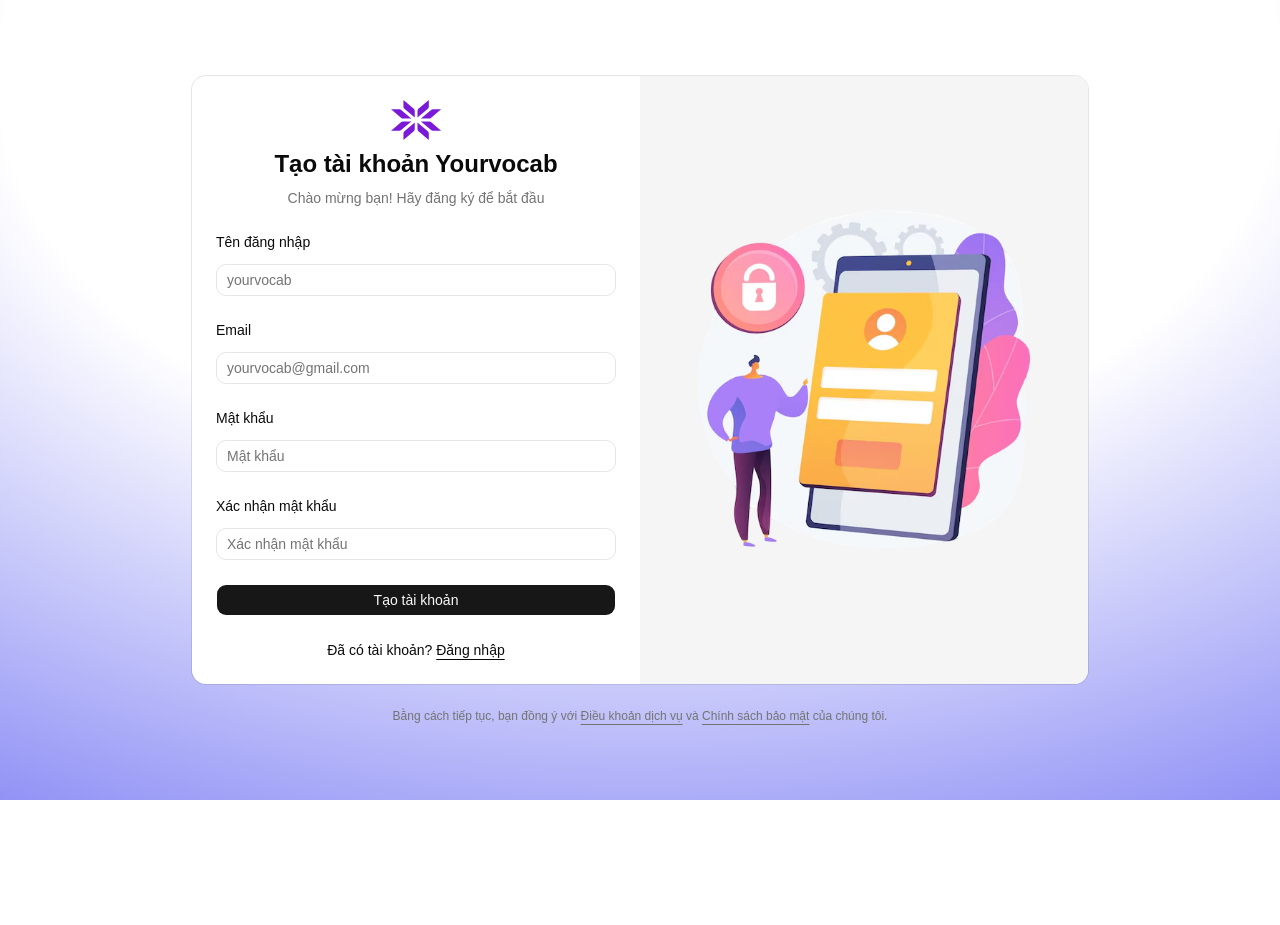
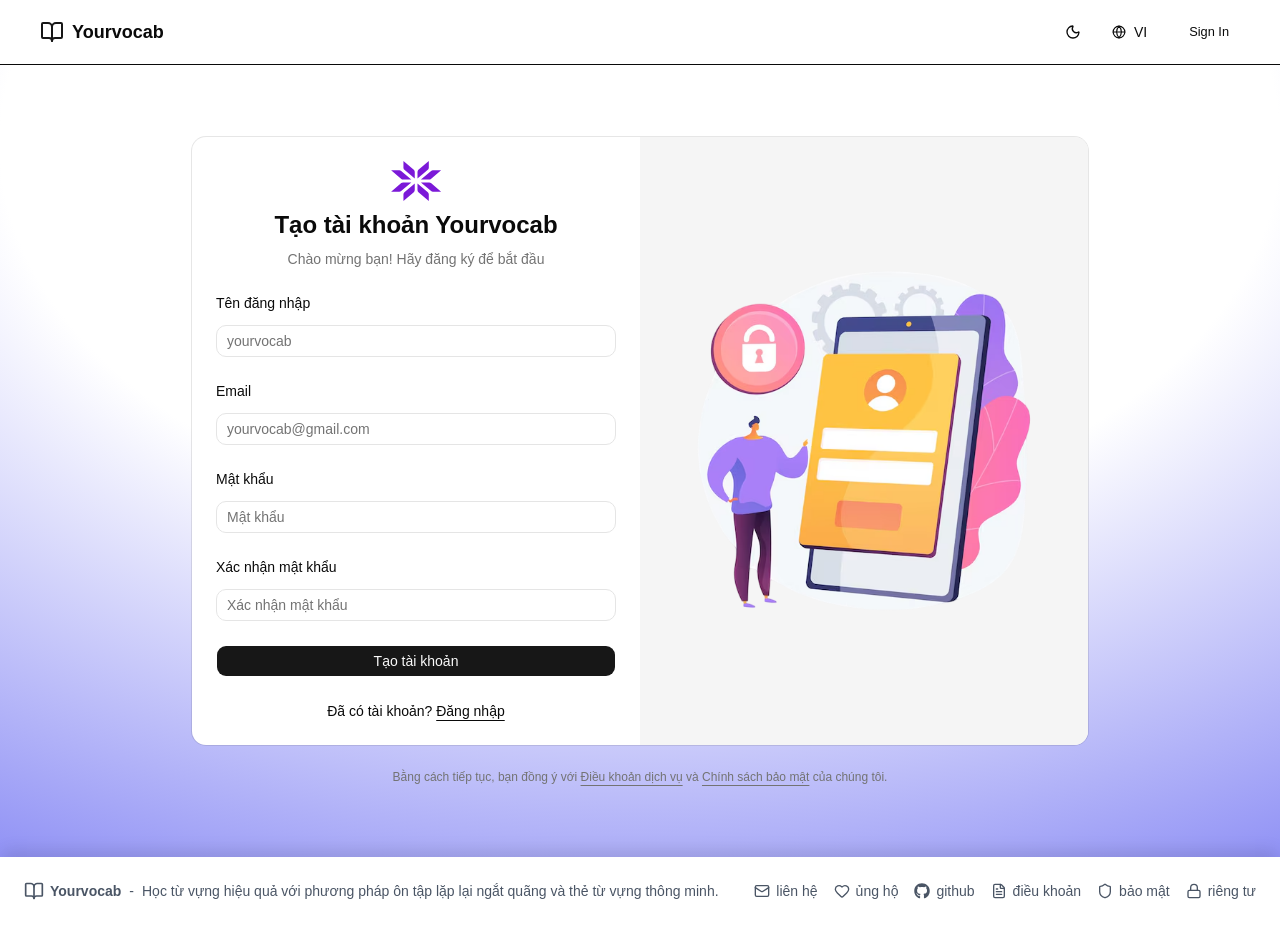
Before and after one commit to v-dau/yourvocab-demo, a React (Vite) app in the folder frontend/: page /signup in a window 1280 px wide. Before the commit the page ends 800 px from the top, so only its background shows below. Built offline with nearby package versions, Linux system fonts and the light colour scheme.

Commit message:
feat(frontend): implement PublicLayout component and enhance theme/language preferences handling

```diff
--- a/frontend/src/App.tsx
+++ b/frontend/src/App.tsx
@@ -14,16 +14,29 @@ import { Toaster } from 'sonner';
 import ProtectedRoute from './components/auth/ProtectedRoute';
 import { DisplayModeProvider } from './stores/displayModeStore';
 import { MainLayout } from './components/layout';
+import { PublicLayout } from './components/layout/PublicLayout';
 import { useAuthStore } from './stores/authStore';
 import api from './lib/axios';
 
 function App() {
   const { user, signOut } = useAuthStore();
-  const [theme, setTheme] = useState<'light' | 'dark'>('light');
-  const [language, setLanguage] = useState<'vi' | 'en'>('vi');
+  const [theme, setTheme] = useState<'light' | 'dark'>(() => {
+    return (localStorage.getItem('theme_preference') as 'light' | 'dark') || 'light';
+  });
+  const [language, setLanguage] = useState<'vi' | 'en'>(() => {
+    return (localStorage.getItem('language_preference') as 'vi' | 'en') || 'vi';
+  });
   const { i18n } = useTranslation();
 
   useEffect(() => {
+    // Apply local storage preferences immediately for unauthenticated users or before DB loads
+    i18n.changeLanguage(language);
+    if (theme === 'dark') {
+      document.documentElement.classList.add('dark');
+    } else {
+      document.documentElement.classList.remove('dark');
+    }
+
     if (user) {
       api
         .get('/users/me/settings')
@@ -43,6 +56,7 @@ function App() {
         })
         .catch((err) => console.error('Failed to load user settings', err));
     }
+    // eslint-disable-next-line react-hooks/exhaustive-deps
   }, [user, i18n]);
 
   const handleLogout = async () => {
@@ -52,7 +66,10 @@ function App() {
   const handleLanguageChange = async (newLang: 'en' | 'vi') => {
     setLanguage(newLang);
     i18n.changeLanguage(newLang);
-    if (user) {
+
+    if (!user) {
+      localStorage.setItem('language_preference', newLang);
+    } else {
       try {
         await api.patch('/users/me/settings', { language: newLang });
       } catch (err) {
@@ -71,7 +88,9 @@ function App() {
       document.documentElement.classList.remove('dark');
     }
 
-    if (user) {
+    if (!user) {
+      localStorage.setItem('theme_preference', newTheme);
+    } else {
       try {
         await api.patch('/users/me/settings', { theme_preference: newTheme });
       } catch (err) {
@@ -86,8 +105,32 @@ function App() {
         <BrowserRouter>
           <Routes>
             {/*public routes*/}
-            <Route path="/signin" element={<SignInPage />} />
-            <Route path="/signup" element={<SignUpPage />} />
+            <Route
+              path="/signin"
+              element={
+                <PublicLayout
+                  onThemeToggle={handleThemeToggle}
+                  currentTheme={theme}
+                  currentLanguage={language}
+                  onLanguageChange={handleLanguageChange}
+                >
+                  <SignInPage />
+                </PublicLayout>
+              }
+            />
+            <Route
+              path="/signup"
+              element={
+                <PublicLayout
+                  onThemeToggle={handleThemeToggle}
+                  currentTheme={theme}
+                  currentLanguage={language}
+                  onLanguageChange={handleLanguageChange}
+                >
+                  <SignUpPage />
+                </PublicLayout>
+              }
+            />
 
             {/*protected routes*/}
             <Route element={<ProtectedRoute />}>
--- /dev/null
+++ b/frontend/src/components/layout/PublicLayout.tsx
@@ -0,0 +1,113 @@
+import React from 'react';
+import type { ReactNode } from 'react';
+import { Link, useLocation } from 'react-router';
+import { useTranslation } from 'react-i18next';
+import { BookOpen, Moon, Sun, Globe } from 'lucide-react';
+import { Button } from '../ui/button';
+import {
+  DropdownMenu,
+  DropdownMenuContent,
+  DropdownMenuItem,
+  DropdownMenuTrigger,
+} from '../ui/dropdown-menu';
+import { Footer } from './Footer';
+
+interface PublicLayoutProps {
+  children: ReactNode;
+  onThemeToggle: () => void;
+  currentTheme: 'light' | 'dark';
+  currentLanguage: 'en' | 'vi';
+  onLanguageChange: (lang: 'en' | 'vi') => void;
+}
+
+export const PublicLayout: React.FC<PublicLayoutProps> = ({
+  children,
+  onThemeToggle,
+  currentTheme,
+  currentLanguage,
+  onLanguageChange,
+}) => {
+  const { t } = useTranslation();
+  const location = useLocation();
+
+  return (
+    <div className="min-h-screen flex flex-col w-full relative bg-background">
+      {/* Header */}
+      <header className="relative z-10 bg-transparent border-b border-border/40 backdrop-blur-sm">
+        <div className="flex justify-between items-center py-4 px-6 md:px-10">
+          <Link
+            to="/signin"
+            className="flex items-center gap-2 hover:opacity-80 transition-opacity"
+          >
+            <BookOpen className="h-6 w-6 text-primary" />
+            <span className="text-lg font-bold text-foreground">Yourvocab</span>
+          </Link>
+
+          <div className="flex items-center gap-3">
+            {/* Theme Toggle */}
+            <Button
+              variant="ghost"
+              size="icon"
+              onClick={onThemeToggle}
+              title={`Switch to ${currentTheme === 'light' ? 'dark' : 'light'} mode`}
+            >
+              {currentTheme === 'light' ? (
+                <Moon className="h-5 w-5" />
+              ) : (
+                <Sun className="h-5 w-5" />
+              )}
+            </Button>
+
+            {/* Language Selector */}
+            <DropdownMenu>
+              <DropdownMenuTrigger asChild>
+                <Button variant="ghost" size="sm" className="gap-2">
+                  <Globe className="h-5 w-5" />
+                  <span className="text-sm font-medium uppercase hidden sm:inline-block">
+                    {currentLanguage}
+                  </span>
+                </Button>
+              </DropdownMenuTrigger>
+              <DropdownMenuContent align="end" className="w-40">
+                <DropdownMenuItem onClick={() => onLanguageChange('en')} className="cursor-pointer">
+                  <span>{t('sidebar.english', 'English')}</span>
+                  {currentLanguage === 'en' && <span className="ml-auto">✓</span>}
+                </DropdownMenuItem>
+                <DropdownMenuItem onClick={() => onLanguageChange('vi')} className="cursor-pointer">
+                  <span>{t('sidebar.vietnamese', 'Tiếng Việt')}</span>
+                  {currentLanguage === 'vi' && <span className="ml-auto">✓</span>}
+                </DropdownMenuItem>
+              </DropdownMenuContent>
+            </DropdownMenu>
+
+            {/* Auth Buttons */}
+            <div className="flex items-center gap-2 ml-2">
+              {location.pathname !== '/signin' && (
+                <Link to="/signin">
+                  <Button variant="ghost" size="sm">
+                    {t('common.signin', 'Sign In')}
+                  </Button>
+                </Link>
+              )}
+              {location.pathname !== '/signup' && (
+                <Link to="/signup">
+                  <Button size="sm">{t('common.signup', 'Sign Up')}</Button>
+                </Link>
+              )}
+            </div>
+          </div>
+        </div>
+      </header>
+
+      {/* Main Content */}
+      <main className="flex-1 flex flex-col relative w-full items-center justify-center relative">
+        {children}
+      </main>
+
+      {/* Footer */}
+      <div className="z-10 bg-background w-full">
+        <Footer />
+      </div>
+    </div>
+  );
+};
--- a/frontend/src/pages/SignInPage.tsx
+++ b/frontend/src/pages/SignInPage.tsx
@@ -15,8 +15,8 @@ export default function SignInPage() {
   }
 
   return (
-    <div className="flex min-h-svh flex-col items-center justify-center p-6 md:p-10 absolute inset-0 z-0 bg-gradient-blue">
-      <div className="w-full max-w-sm md:max-w-4xl">
+    <div className="flex w-full flex-col items-center justify-center p-6 md:p-10 flex-1 bg-gradient-blue min-h-[calc(100vh-140px)]">
+      <div className="w-full max-w-sm md:max-w-4xl pt-8 pb-8 flex-1 flex flex-col justify-center">
         <SignInForm />
       </div>
     </div>
--- a/frontend/src/pages/SignUpPage.tsx
+++ b/frontend/src/pages/SignUpPage.tsx
@@ -2,8 +2,8 @@ import SignUpForm from '@/components/auth/signup-form';
 
 export default function SignupPage() {
   return (
-    <div className="flex min-h-svh flex-col items-center justify-center p-6 md:p-10 absolute inset-0 z-0 bg-gradient-blue">
-      <div className="w-full max-w-sm md:max-w-4xl">
+    <div className="flex w-full flex-col items-center justify-center p-6 md:p-10 flex-1 bg-gradient-blue min-h-[calc(100vh-140px)]">
+      <div className="w-full max-w-sm md:max-w-4xl pt-8 pb-8 flex-1 flex flex-col justify-center">
         <SignUpForm />
       </div>
     </div>
```
